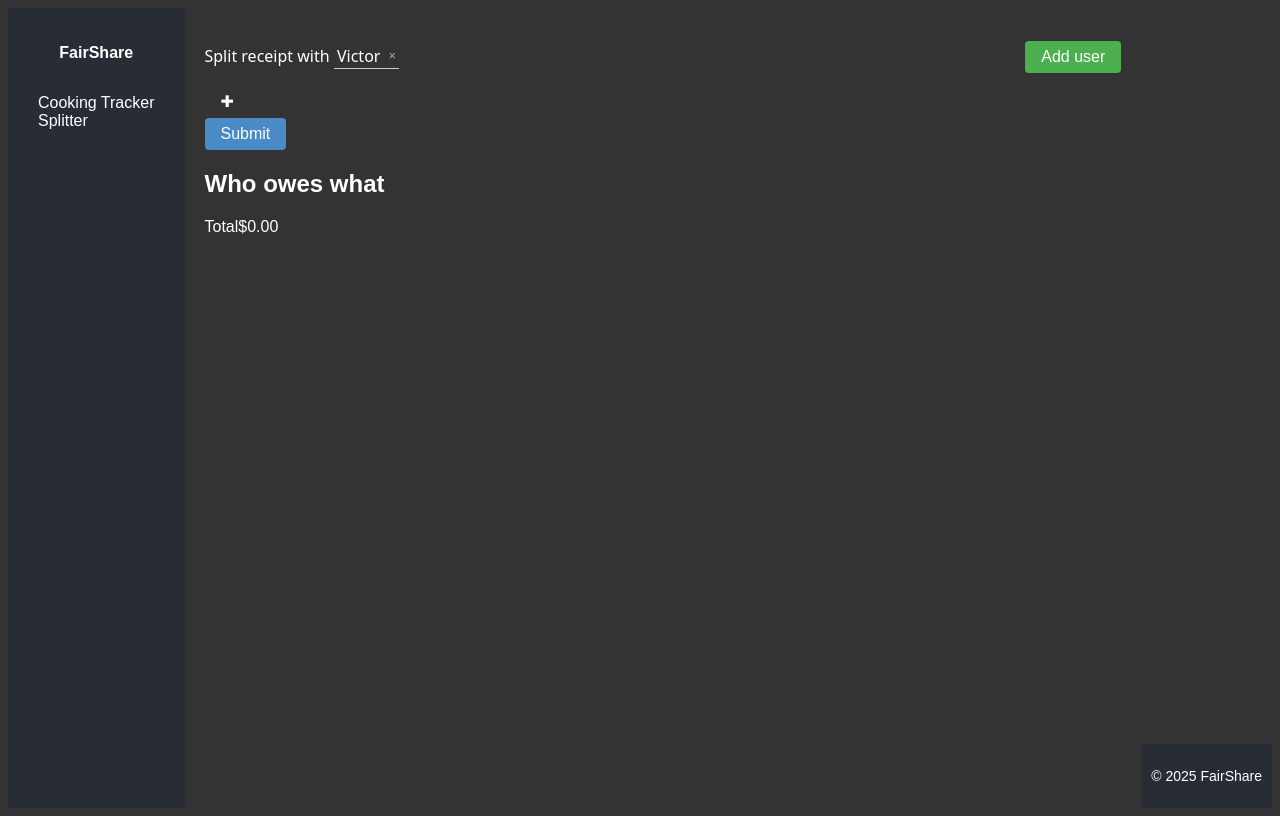
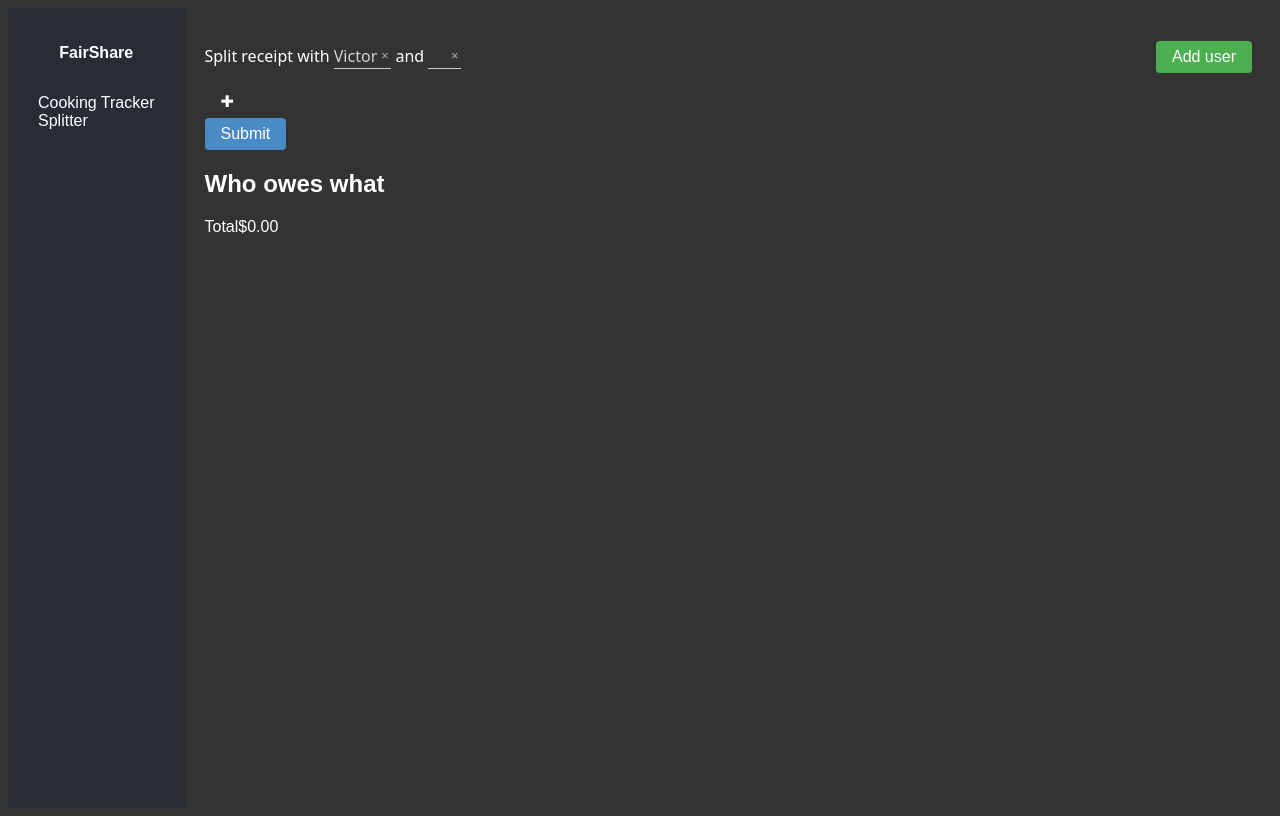
Before and after one commit to vidsagar/splitly, a React (Create React App) app: page /split in a window 1280 px wide. Built offline with nearby package versions, Linux system fonts and the light colour scheme.

Commit message:
auto growing input boxes and css style fixes

```diff
--- a/src/components/AutoGrowInput.js
+++ b/src/components/AutoGrowInput.js
@@ -1,14 +1,52 @@
+import { useRef, useLayoutEffect } from "react";
 
-export default function AutoGrowInput({
+export default function AutoGrowInput({ value, onChange, onBlur = (e) => e, minWidth = 20 }) {
+	const spanRef = useRef(null);
+	const inputRef = useRef(null);
 
-}) {
-	const handleInput = (e) => {
-		const text = e.currentTarget.textContent || "";
+	useLayoutEffect(() => {
+		if (!spanRef.current || !inputRef.current) return;
+		const newWidth = spanRef.current.offsetWidth + 2; // small padding
+		inputRef.current.style.width = `${Math.max(newWidth, minWidth)}px`;
+	}, [value]);
+
+	const handleKeyDown = (event) => {
+		if (event.key === 'Enter') {
+			onBlur(event.target.value);
+		}
 	}
 
 	return (
-		<span>
-			<span contentEditable></span>
-		</span>
-	)
+		<div style={{ display: "inline-block", position: "relative" }}>
+			<input
+				ref={inputRef}
+				value={value}
+				onChange={(e) => onChange(e.target.value)}
+				onBlur={(e) => onBlur(e.target.value)}
+				onKeyDown={handleKeyDown}
+				style={{
+					width: minWidth,
+					color: "lightgray",
+					border: "none",
+					outline: "none",
+					font: "inherit",
+					padding: 0,
+					background: "transparent",
+				}}
+			/>
+
+			{/* Hidden span used for measuring text width */}
+			<span
+				ref={spanRef}
+				style={{
+					position: "absolute",
+					visibility: "hidden",
+					whiteSpace: "pre",
+					font: "inherit",
+				}}
+			>
+				{value || ""}
+			</span>
+		</div>
+	);
 }
--- a/src/components/UserManager.js
+++ b/src/components/UserManager.js
@@ -1,11 +1,29 @@
 import { useReceipt } from "context/ReceiptProvider";
 import "styles/UserManager.css";
-import React from "react";
+import React, { useState } from "react";
 
 import Button from "./Button";
+import AutoGrowInput from "./AutoGrowInput";
 
 export const UserManager = () => {
 	const { users, onUsernameChange, addUser, removeUser } = useReceipt();
+
+	const [newUser, setNewUser] = useState("");
+
+	const updateUsername = (value) => {
+		setNewUser(value);
+	}
+
+	const addNewUser = (newUsername) => {
+		if (!newUsername) return;
+		addUser(newUsername);
+		deleteNewUser();
+	}
+
+	const deleteNewUser = () => {
+		setNewUser("");
+	}
+
 
 	return (
 		<div className="user-manager-container">
@@ -14,26 +32,16 @@ export const UserManager = () => {
 				{
 					users.map((user, index) => {
 						const isLast = index === users.length - 1;
-						const isSecondLast = index === users.length - 2;
-
-						let punctuation = "";
-
-						if (users.length > 1) {
-							if (!isLast && !isSecondLast) punctuation = ", ";
-							else if (isSecondLast) punctuation = " and ";
-						}
+						let punctuation = users.length > 1 ? ", " : "";
 
 						return (
 							<React.Fragment key={user.userId}>
 								<span className="token">
-									<span
+									<AutoGrowInput
 										className="input-wrap"
-										role="textbox"
-										contentEditable
-										onBlur={(e) => onUsernameChange(e.currentTarget.textContent, user.userId)}
-									>
-										{user.username}
-									</span>
+										value={user.username}
+										onChange={(username) => onUsernameChange(username, user.userId)}
+									/>
 									<button
 										type="button"
 										className="delete-btn"
@@ -47,12 +55,28 @@ export const UserManager = () => {
 						)
 					})
 				}
+				{users.length >= 1 ? " and " : ""}
+
+				<span className="token">
+					<AutoGrowInput
+						value={newUser}
+						onChange={updateUsername}
+						onBlur={addNewUser}
+					/>
+					<button
+						type="button"
+						className="delete-btn"
+						onClick={deleteNewUser}
+					>
+						×
+					</button>
+				</span>
 			</p>
 			<Button
 				label="Add user"
-				onClick={addUser}
+				onClick={() => addUser("")}
 				variant="add-user"
 			/>
 		</div>
 	)
-};
+}
--- a/src/context/ReceiptProvider.js
+++ b/src/context/ReceiptProvider.js
@@ -21,12 +21,12 @@ export const ReceiptProvider = ({ children }) => {
 		setUsers(tempUsers);
 	};
 
-	const addUser = () => {
+	const addUser = (username) => {
 		const userId = crypto.randomUUID();
 		setUsers([
 			...users,
 			{
-				username: "",
+				username: username,
 				userId: userId
 			}
 		]);
--- a/src/layouts/FairShare.js
+++ b/src/layouts/FairShare.js
@@ -2,7 +2,7 @@ import React from "react";
 import { Link } from "react-router-dom";
 import "styles/FairShareLayout.css";
 
-const FairShareLayout = ({children}) => {
+const FairShareLayout = ({ children }) => {
 	return (
 		<div className="layout-container">
 			<header>
@@ -13,9 +13,6 @@ const FairShareLayout = ({children}) => {
 				</nav>
 			</header>
 			<main>{children}</main>
-            <footer>
-                <p>&copy; 2025 FairShare</p>
-            </footer>
 		</div>
 	)
 }
```
Lines whose indentation alone changed are shown as unchanged.
